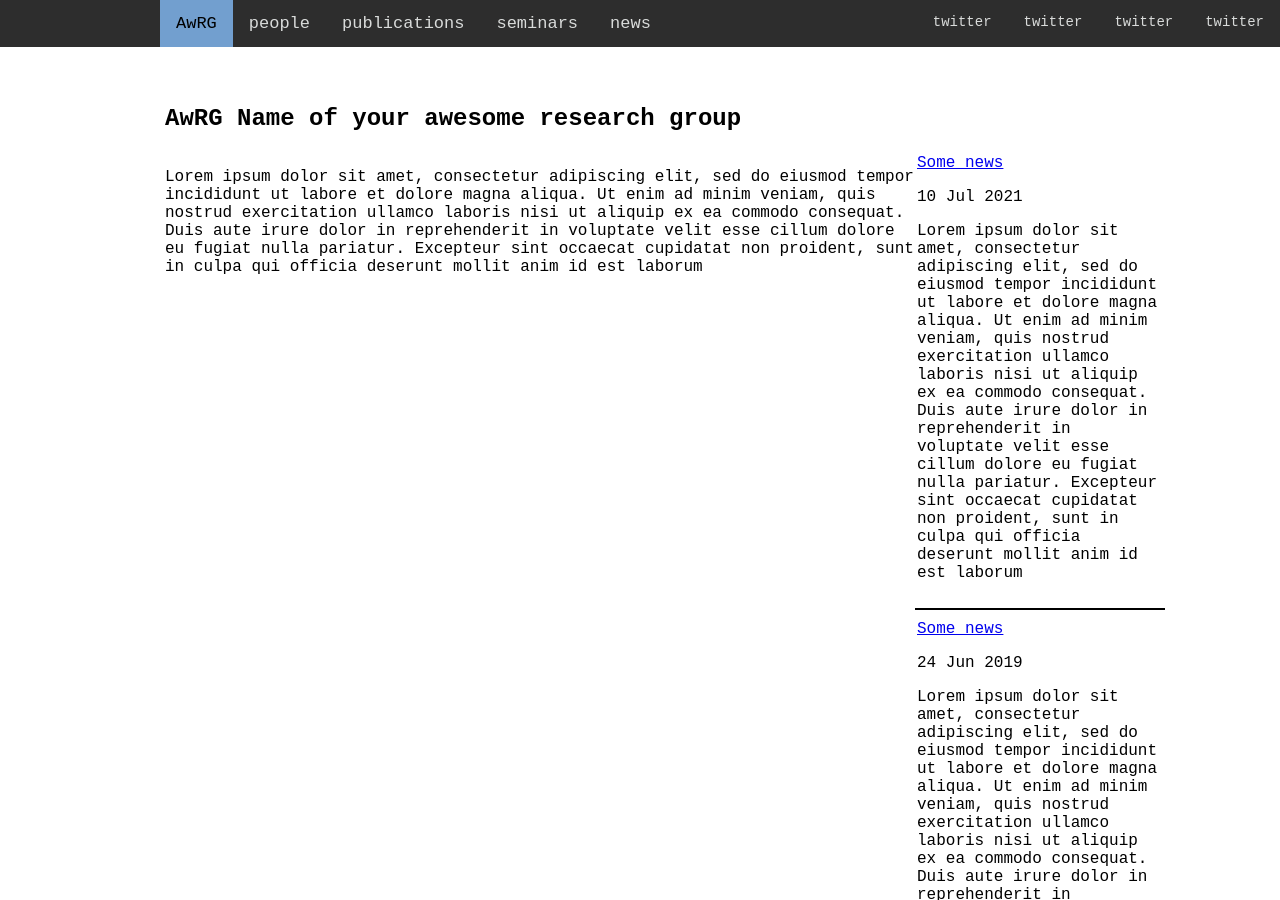
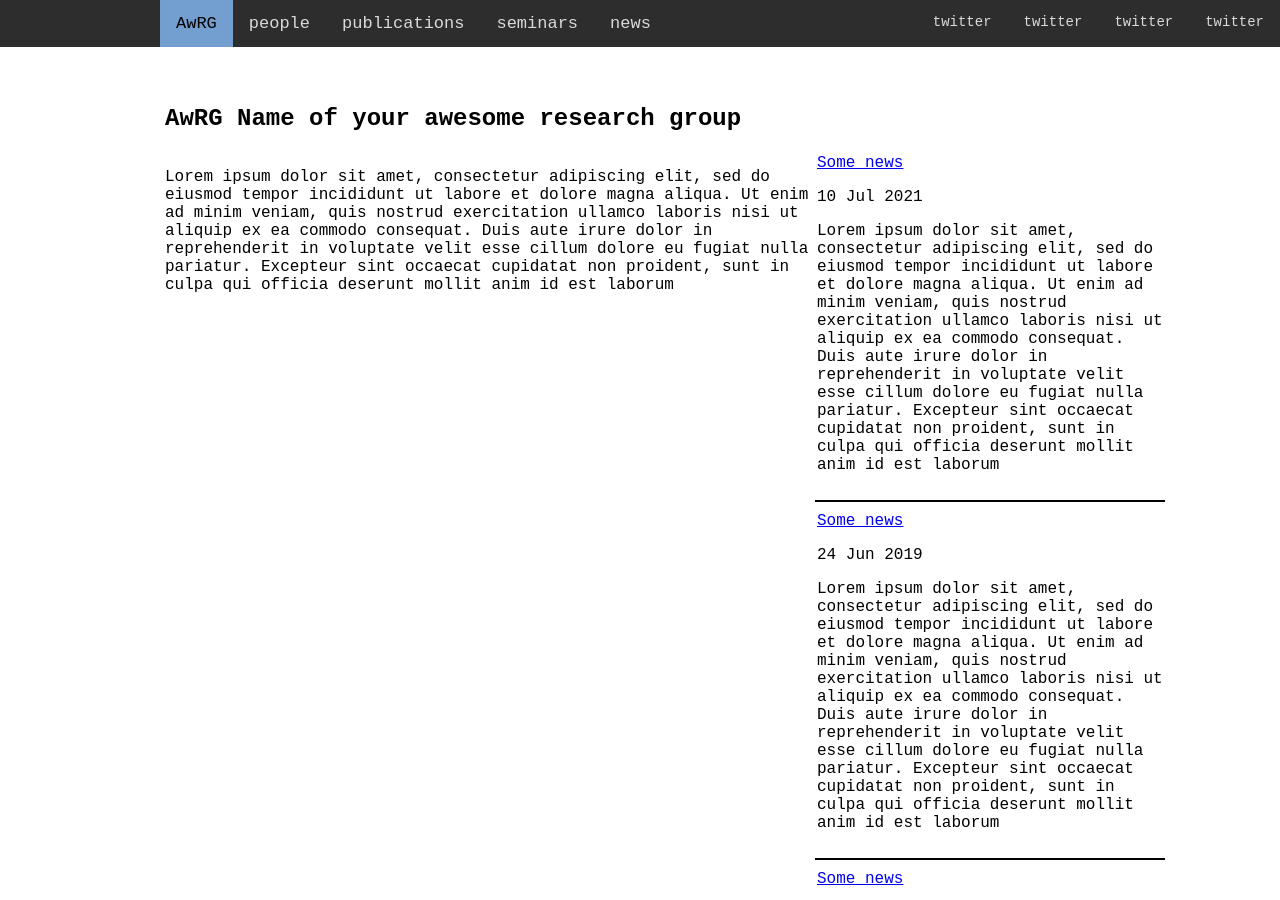
Before and after one commit to gherardovarando/web-group-template, a Jekyll site: the page built from index.md, in a window 1280 px wide and 900 px high. Built offline with Jekyll 4.4.1, drawn with Linux system fonts in a browser that asks for light colours.

Commit message:
change news size in layout front

```diff
--- a/_layouts/front.html
+++ b/_layouts/front.html
@@ -7,13 +7,13 @@ layout: default
 <div class = "flex-container">
 
 
-<div style="flex:75%;">
+<div style="flex:65%;">
 
 {{ content }}
 
 </div>
 
-<div style="flex:25%;">
+<div style="flex:35%;">
 {% include smallnews.html %}
 </div>
 
```
